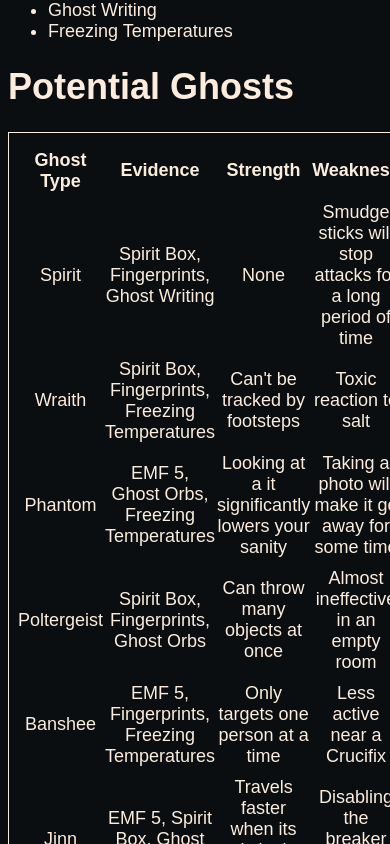
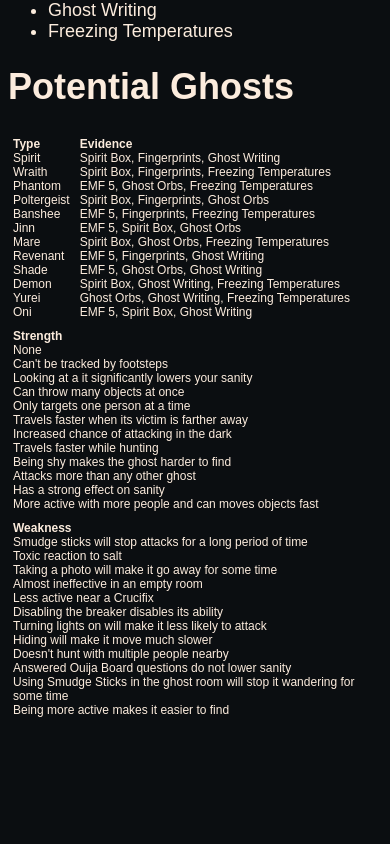
Before and after one commit to MysteryBlokHed/phasjournal, a Vue app: page / in a window 390 px wide. Shown: the part 1380-2224 px from the top of the page. After the commit the page ends 2110 px from the top, so only its background shows below. Built offline with nearby package versions, Linux system fonts and the light colour scheme.

Commit message:
Reformat potential ghosts and remove strength/weakness columns on mobile

```diff
--- a/src/App.vue
+++ b/src/App.vue
@@ -55,15 +55,9 @@ h1 a {
   font-size: 1.5rem;
 }
 
-@media (max-width: 1000px) {
-  #app {
-    /* width: 90%; */
-    margin: 0 auto;
-  }
-}
-
 #app {
   color: #fcecdd;
+  margin: 0 auto;
 }
 
 #app * {
--- a/src/components/PotentialGhosts.vue
+++ b/src/components/PotentialGhosts.vue
@@ -1,24 +1,42 @@
 <template>
   <div>
     <h1>Potential Ghosts</h1>
-    <table v-if="ghosts.length">
-      <thead>
-        <tr>
-          <th width="10%">Ghost Type</th>
-          <th width="20%">Evidence</th>
-          <th width="35%">Strength</th>
-          <th width="35%">Weakness</th>
-        </tr>
-      </thead>
-      <tbody align="center">
-        <tr v-for="ghost in ghosts" :key="ghost.type">
-          <td>{{ ghost.type }}</td>
-          <td v-html="formatEvidence(ghost.evidence)"></td>
-          <td>{{ ghost.strength }}</td>
-          <td>{{ ghost.weakness }}</td>
-        </tr>
-      </tbody>
-    </table>
+    <div class="container" v-if="ghosts">
+      <div class="ghosts-column type">
+        <div>
+          <div>Type</div>
+          <div v-for="ghost in ghosts" :key="ghost.type">
+            {{ ghost.type }}
+          </div>
+        </div>
+      </div>
+      <div class="ghosts-column evidence">
+        <div>
+          <div>Evidence</div>
+          <div
+            v-for="ghost in ghosts"
+            :key="ghost.type"
+            v-html="formatEvidence(ghost.evidence)"
+          ></div>
+        </div>
+      </div>
+      <div v-if="!isMobile" class="ghosts-column strength">
+        <div>
+          <div>Strength</div>
+          <div v-for="ghost in ghosts" :key="ghost.type">
+            {{ ghost.strength }}
+          </div>
+        </div>
+      </div>
+      <div v-if="!isMobile" class="ghosts-column weakness">
+        <div>
+          <div>Weakness</div>
+          <div v-for="ghost in ghosts" :key="ghost.type">
+            {{ ghost.weakness }}
+          </div>
+        </div>
+      </div>
+    </div>
     <p v-else>No possible ghosts.</p>
   </div>
 </template>
@@ -36,6 +54,7 @@ export default defineComponent({
       evidencePresent: store.state.evidencePresent,
       evidenceNotPresent: store.state.evidenceNotPresent,
       evidenceInCommon: store.state.evidenceInCommon,
+      isMobile: navigator.userAgent.match(/mobile/i),
     }
   },
   methods: {
@@ -68,11 +87,22 @@ span.present {
 }
 </style>
 <style scoped>
-table {
-  padding: 0.5rem;
-  border: 1px solid #fcecdd;
-  border-collapse: separate;
-  border-spacing: 0 0.5rem;
-  width: 100%;
+@media (max-width: 800px) {
+  .container {
+    font-size: 0.75rem;
+  }
+}
+
+.ghosts-column {
+  display: inline-block;
+  margin: 5px;
+}
+
+.ghosts-column div {
+  list-style: none;
+}
+
+.ghosts-column div div:first-child {
+  font-weight: bold;
 }
 </style>
```
